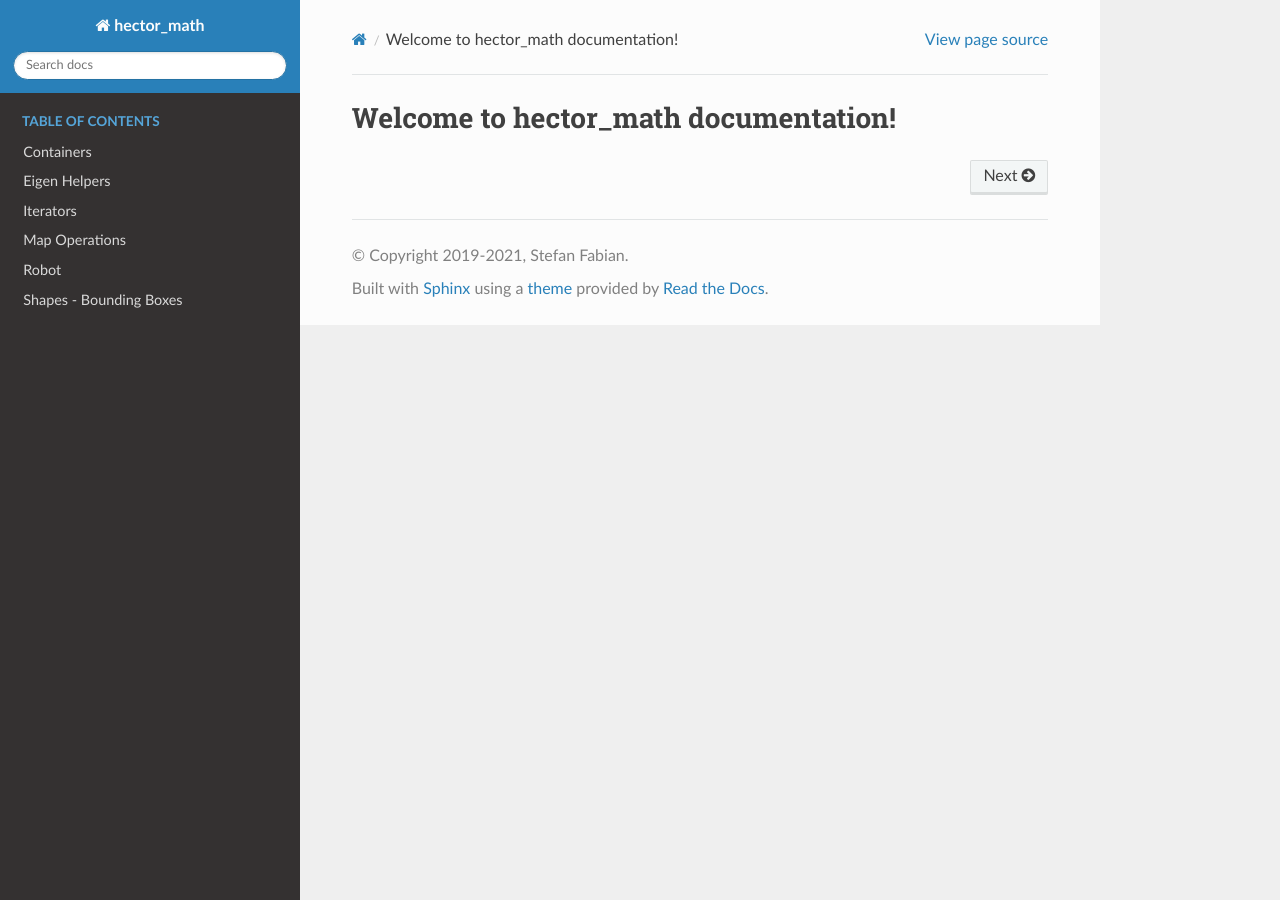
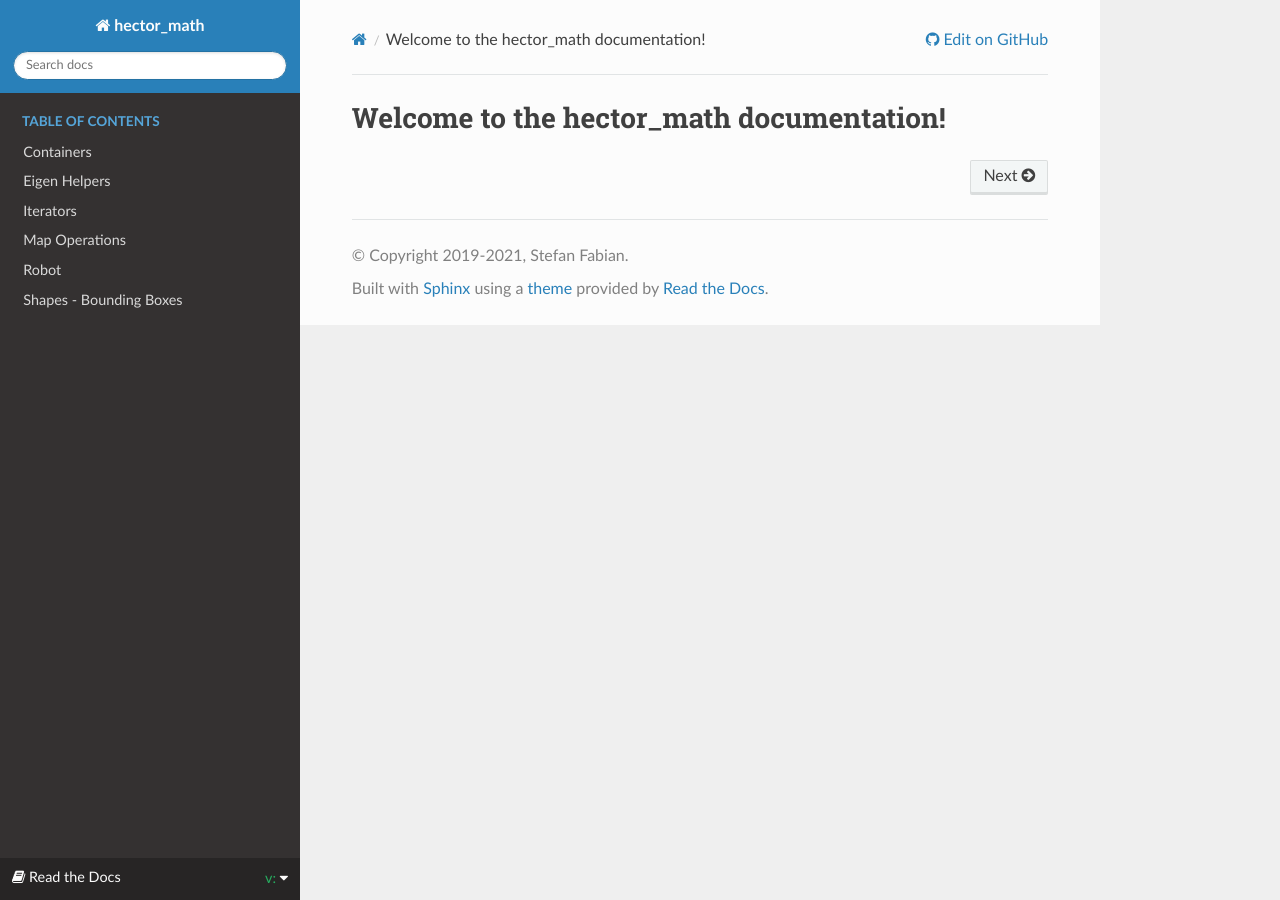
Before and after one commit to tu-darmstadt-ros-pkg/hector_math, a Sphinx documentation site: the page built from hector_math/docs/index.rst, in a window 1280 px wide. Built offline with Sphinx 7.4.7 and the Read the Docs theme 2.0.0, drawn with Linux system fonts in a browser that asks for light colours; the version number could not be read and is left out.

Commit message:
added docu on github pages

```diff
--- /dev/null
+++ b/hector_math/docs/_templates/versions.html
@@ -0,0 +1,54 @@
+{% if READTHEDOCS or display_lower_left %}
+{# Add rst-badge after rst-versions for small badge style. #}
+  <div class="rst-versions" data-toggle="rst-versions" role="note" aria-label="versions">
+    <span class="rst-current-version" data-toggle="rst-current-version">
+      <span class="fa fa-book"> Read the Docs</span>
+      v: {{ current_version }}
+      <span class="fa fa-caret-down"></span>
+    </span>
+    <div class="rst-other-versions">
+      {% if languages|length >= 1 %}
+      <dl>
+        <dt>{{ _('Languages') }}</dt>
+        {% for slug, url in languages %}
+          {% if slug == current_language %} <strong> {% endif %}
+          <dd><a href="{{ url }}">{{ slug }}</a></dd>
+          {% if slug == current_language %} </strong> {% endif %}
+        {% endfor %}
+      </dl>
+      {% endif %}
+      {% if versions|length >= 1 %}
+      <dl>
+        <dt>{{ _('Versions') }}</dt>
+        {% for slug, url in versions %}
+          {% if slug == current_version %} <strong> {% endif %}
+          <dd><a href="{{ url }}">{{ slug }}</a></dd>
+          {% if slug == current_version %} </strong> {% endif %}
+        {% endfor %}
+      </dl>
+      {% endif %}
+      {% if downloads|length >= 1 %}
+      <dl>
+        <dt>{{ _('Downloads') }}</dt>
+        {% for type, url in downloads %}
+          <dd><a href="{{ url }}">{{ type }}</a></dd>
+        {% endfor %}
+      </dl>
+      {% endif %}
+      {% if READTHEDOCS %}
+      <dl>
+        <dt>{{ _('On Read the Docs') }}</dt>
+          <dd>
+            <a href="//{{ PRODUCTION_DOMAIN }}/projects/{{ slug }}/?fromdocs={{ slug }}">{{ _('Project Home') }}</a>
+          </dd>
+          <dd>
+            <a href="//{{ PRODUCTION_DOMAIN }}/builds/{{ slug }}/?fromdocs={{ slug }}">{{ _('Builds') }}</a>
+          </dd>
+      </dl>
+      {% endif %}
+      <hr/>
+      {% trans %}<a href="https://tech.michaelaltfield.net/2020/07/18/sphinx-rtd-github-pages-1/">Continuous Documentation</a> hosting provided by <a href="https://pages.github.com/">GitHub Pages</a>.{% endtrans %}
+
+    </div>
+  </div>
+{% endif %}
--- a/hector_math/docs/conf.py
+++ b/hector_math/docs/conf.py
@@ -1,9 +1,10 @@
-#!/usr/bin/env python3
+# -*- coding: utf-8 -*-
+#
 # Configuration file for the Sphinx documentation builder.
 #
-# This file only contains a selection of the most common options. For a full
-# list see the documentation:
-# https://www.sphinx-doc.org/en/master/usage/configuration.html
+# This file does only contain a selection of the most common options. For a
+# full list see the documentation:
+# http://www.sphinx-doc.org/en/master/config
 
 # -- Path setup --------------------------------------------------------------
 
@@ -15,34 +16,36 @@
 # import sys
 # sys.path.insert(0, os.path.abspath('.'))
 
-on_rtd = os.environ.get('READTHEDOCS', None) == 'True'
-
-if not on_rtd:
-  import sphinx_rtd_theme
-  html_theme = 'sphinx_rtd_theme'
-  html_theme_path = [sphinx_rtd_theme.get_html_theme_path()]
-else:
-  from subprocess import call
-  call('doxygen')
-
+from subprocess import call
+call('doxygen')
 # -- Project information -----------------------------------------------------
 
 project = 'hector_math'
 copyright = '2019-2021, Stefan Fabian'
 author = 'Stefan Fabian'
 
+# The short X.Y version
+version = ''
+# The full version, including alpha/beta/rc tags
+release = '1.0.0'
+
 
 # -- General configuration ---------------------------------------------------
+
+# If your documentation needs a minimal Sphinx version, state it here.
+#
+# needs_sphinx = '1.0'
 
 # Add any Sphinx extension module names here, as strings. They can be
 # extensions coming with Sphinx (named 'sphinx.ext.*') or your custom
 # ones.
 extensions = [
-  "breathe",
-  "sphinx.ext.autosectionlabel",
-  "sphinx.ext.todo"
+	"breathe",
+    'sphinx_rtd_theme',
+    #'sphinx.ext.autodoc',
+    'sphinx.ext.viewcode',
+    'sphinx.ext.githubpages',
 ]
-
 todo_include_todos = True
 
 # Breathe Configuration
@@ -62,15 +65,199 @@
 exclude_patterns = []
 master_doc = 'index'
 
+
 # -- Options for HTML output -------------------------------------------------
+
+# The theme to use for HTML and HTML Help pages.  See the documentation for
+# a list of builtin themes.
+#
+#html_theme = 'alabaster'
+html_theme = 'sphinx_rtd_theme'
+
+# Theme options are theme-specific and customize the look and feel of a theme
+# further.  For a list of options available for each theme, see the
+# documentation.
+#
+# html_theme_options = {}
 
 # Add any paths that contain custom static files (such as style sheets) here,
 # relative to this directory. They are copied after the builtin static files,
 # so a file named "default.css" will overwrite the builtin "default.css".
-html_static_path = []
+html_static_path = ['_static']
 
-# Tell sphinx what the primary language being documented is.
-primary_domain = 'cpp'
+# Custom sidebar templates, must be a dictionary that maps document names
+# to template names.
+#
+# The default sidebars (for documents that don't match any pattern) are
+# defined by theme itself.  Builtin themes are using these templates by
+# default: ``['localtoc.html', 'relations.html', 'sourcelink.html',
+# 'searchbox.html']``.
+#
+# html_sidebars = {}
 
-# Tell sphinx what the pygments highlight language should be.
-highlight_language = 'cpp'
+
+# -- Options for HTMLHelp output ---------------------------------------------
+
+# Output file base name for HTML help builder.
+htmlhelp_basename = 'hector_mathdoc'
+
+
+# -- Options for LaTeX output ------------------------------------------------
+
+latex_elements = {
+    # The paper size ('letterpaper' or 'a4paper').
+    #
+    # 'papersize': 'letterpaper',
+
+    # The font size ('10pt', '11pt' or '12pt').
+    #
+    # 'pointsize': '10pt',
+
+    # Additional stuff for the LaTeX preamble.
+    #
+    # 'preamble': '',
+
+    # Latex figure (float) alignment
+    #
+    # 'figure_align': 'htbp',
+}
+
+# Grouping the document tree into LaTeX files. List of tuples
+# (source start file, target name, title,
+#  author, documentclass [howto, manual, or own class]).
+latex_documents = [
+    (master_doc, 'hector_math.tex', 'hector_math Documentation',
+     'Michael Altfield', 'manual'),
+]
+
+
+# -- Options for manual page output ------------------------------------------
+
+# One entry per manual page. List of tuples
+# (source start file, name, description, authors, manual section).
+man_pages = [
+    (master_doc, 'helloworld', 'hector_math Documentation',
+     [author], 1)
+]
+
+
+# -- Options for Texinfo output ----------------------------------------------
+
+# Grouping the document tree into Texinfo files. List of tuples
+# (source start file, target name, title, author,
+#  dir menu entry, description, category)
+texinfo_documents = [
+    (master_doc, 'hector_math', 'hector_math Documentation',
+     author, 'hector_math', 'One line description of project.',
+     'Miscellaneous'),
+]
+
+
+# -- Options for Epub output -------------------------------------------------
+
+# Bibliographic Dublin Core info.
+epub_title = project
+
+# The unique identifier of the text. This can be a ISBN number
+# or the project homepage.
+#
+# epub_identifier = ''
+
+# A unique identification for the text.
+#
+# epub_uid = ''
+
+# A list of files that should not be packed into the epub file.
+epub_exclude_files = ['search.html']
+
+
+# -- Extension configuration -------------------------------------------------
+
+# add sourcecode to path
+import sys, os
+sys.path.insert(0, os.path.abspath('../src'))
+
+############################
+# SETUP THE RTD LOWER-LEFT #
+############################
+try:
+   html_context
+except NameError:
+   html_context = dict()
+html_context['display_lower_left'] = True
+
+if 'REPO_NAME' in os.environ:
+	REPO_NAME = os.environ['REPO_NAME']
+else:
+	REPO_NAME = ''
+
+# SET CURRENT_LANGUAGE
+if 'current_language' in os.environ:
+   # get the current_language env var set by buildDocs.sh
+   current_language = os.environ['current_language']
+else:
+   # the user is probably doing `make html`
+   # set this build's current language to english
+   current_language = 'en'
+
+# tell the theme which language to we're currently building
+html_context['current_language'] = current_language
+
+# SET CURRENT_VERSION
+from git import Repo
+repo = Repo( search_parent_directories=True )
+
+if 'current_version' in os.environ:
+   # get the current_version env var set by buildDocs.sh
+   current_version = os.environ['current_version']
+else:
+   # the user is probably doing `make html`
+   # set this build's current version by looking at the branch
+   current_version = repo.active_branch.name
+
+# tell the theme which version we're currently on ('current_version' affects
+# the lower-left rtd menu and 'version' affects the logo-area version)
+html_context['current_version'] = current_version
+html_context['version'] = current_version
+
+# POPULATE LINKS TO OTHER LANGUAGES
+html_context['languages'] = [ ('en', '/' +REPO_NAME+ '/en/' +current_version+ '/') ]
+
+#languages = [lang.name for lang in os.scandir('locales') if lang.is_dir()]
+#for lang in languages:
+#   html_context['languages'].append( (lang, '/' +REPO_NAME+ '/' +lang+ '/' +current_version+ '/') )
+
+# POPULATE LINKS TO OTHER VERSIONS
+html_context['versions'] = list()
+
+versions = [branch.name for branch in repo.branches]
+for version in versions:
+   html_context['versions'].append( (version, '/' +REPO_NAME+ '/'  +current_language+ '/' +version+ '/') )
+
+# POPULATE LINKS TO OTHER FORMATS/DOWNLOADS
+
+# settings for creating PDF with rinoh
+rinoh_documents = [(
+ master_doc,
+ 'target',
+ project+ ' Documentation',
+ '© ' +copyright,
+)]
+today_fmt = "%B %d, %Y"
+
+# settings for EPUB
+epub_basename = 'target'
+
+html_context['downloads'] = list()
+html_context['downloads'].append( ('pdf', '/' +REPO_NAME+ '/' +current_language+ '/' +current_version+ '/' +project+ '-docs_' +current_language+ '_' +current_version+ '.pdf') )
+
+html_context['downloads'].append( ('epub', '/' +REPO_NAME+ '/' +current_language+ '/' +current_version+ '/' +project+ '-docs_' +current_language+ '_' +current_version+ '.epub') )
+
+##########################
+# "EDIT ON GITHUB" LINKS #
+##########################
+
+html_context['display_github'] = True
+html_context['github_user'] = 'Joschi3'
+html_context['github_repo'] = 'hector_math'
+html_context['github_version'] = 'master/docs/'
--- a/hector_math/docs/index.rst
+++ b/hector_math/docs/index.rst
@@ -3,7 +3,7 @@
    You can adapt this file completely to your liking, but it should at least
    contain the root `toctree` directive.
 
-Welcome to hector_math documentation!
+Welcome to the hector_math documentation!
 ==========================================
 
 .. toctree::
--- a/hector_math/docs/pages/EigenHelpers.rst
+++ b/hector_math/docs/pages/EigenHelpers.rst
@@ -22,6 +22,7 @@
 Shift
 *****
 .. doxygenfunction:: hector_math::eigen::shift
+
 Flip
 ****
 .. doxygenenum:: hector_math::eigen::flip_ops::FlipOp
--- a/hector_math/docs/requirements.txt
+++ /dev/null
@@ -1 +0,0 @@
-breathe
```
Also changed, not shown: README.md (+2 -0 lines), hector_math/docs/_static/sphinx-rtd-github-pages-1_enableActions.jpg (added), hector_math/docs/_static/sphinx-rtd-github-pages-1_featuredImage1.jpg (added), 4 other files.
